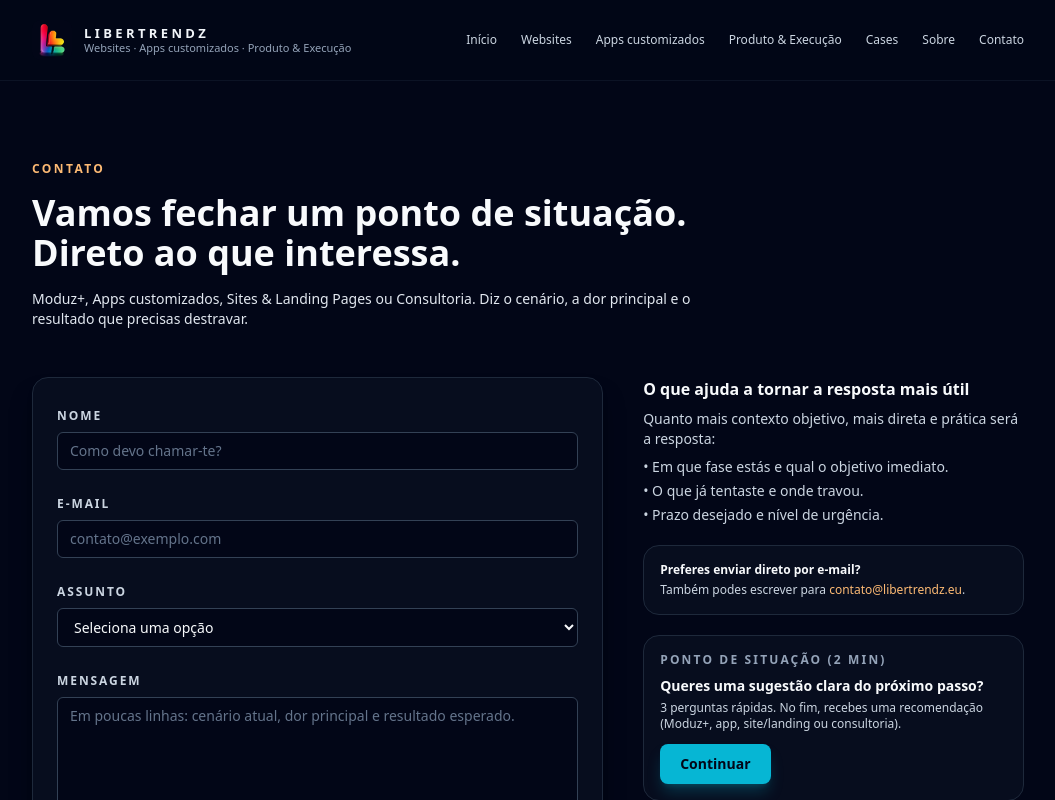
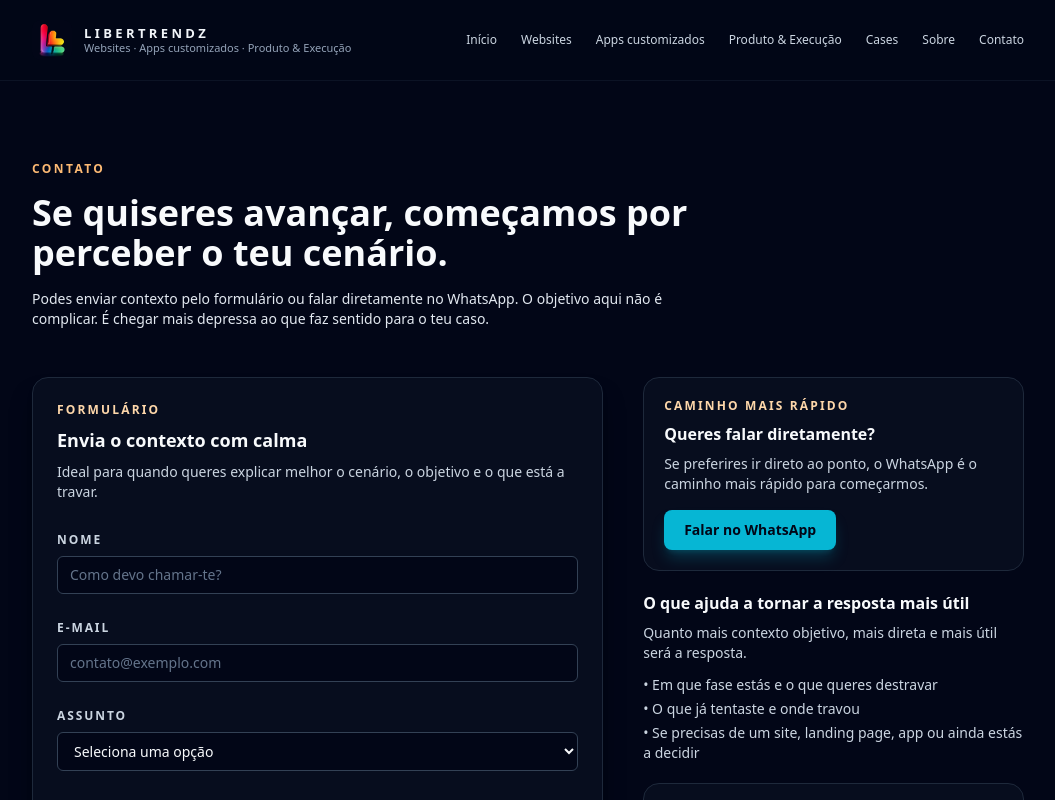
Before and after one commit to libertrendz/libertrendz-site, a Next.js app: page /contato in a window 1280 px wide. Shown: the top 800 px of the page, without its empty margins (112-1167 px from the left). Built offline with nearby package versions, Linux system fonts and the light colour scheme.

Commit message:
Update contact form text and error messages

```diff
--- a/app/contato/ContatoClient.tsx
+++ b/app/contato/ContatoClient.tsx
@@ -1,10 +1,14 @@
 // app/contato/ContatoClient.tsx
+
 "use client";
 
 import { FormEvent, useMemo, useState } from "react";
 import { useSearchParams } from "next/navigation";
 
 type Status = "idle" | "loading" | "success" | "error";
+
+const WHATSAPP_URL =
+  "https://wa.me/351910287128?text=Olá,%20quero%20entender%20qual%20o%20caminho%20mais%20certo%20para%20o%20meu%20caso.";
 
 export default function ContatoClient() {
   const [status, setStatus] = useState<Status>("idle");
@@ -51,7 +55,7 @@ export default function ContatoClient() {
       form.reset();
     } catch {
       setStatus("error");
-      setErrorMsg("Não foi possível enviar no momento. Tente novamente em instantes.");
+      setErrorMsg("Não foi possível enviar no momento. Tenta novamente em instantes.");
     }
   }
 
@@ -65,17 +69,29 @@ export default function ContatoClient() {
             Contato
           </p>
           <h1 className="text-3xl font-bold leading-tight md:text-4xl">
-            Vamos fechar um ponto de situação. Direto ao que interessa.
+            Se quiseres avançar, começamos por perceber o teu cenário.
           </h1>
           <p className="text-sm text-slate-200 max-w-2xl">
-            Moduz+, Apps customizados, Sites & Landing Pages ou Consultoria. Diz o cenário,
-            a dor principal e o resultado que precisas destravar.
+            Podes enviar contexto pelo formulário ou falar diretamente no WhatsApp.
+            O objetivo aqui não é complicar. É chegar mais depressa ao que faz sentido para o teu caso.
           </p>
         </div>
 
         <div className="grid gap-10 lg:grid-cols-[3fr,2fr] lg:items-start">
           {/* FORMULÁRIO */}
           <div className="rounded-2xl border border-slate-800 bg-slate-900/40 p-6 shadow-xl shadow-black/50">
+            <div className="mb-6 space-y-2">
+              <p className="text-xs font-semibold uppercase tracking-[0.18em] text-accent-300">
+                Formulário
+              </p>
+              <h2 className="text-lg font-semibold text-slate-50">
+                Envia o contexto com calma
+              </h2>
+              <p className="text-sm text-slate-300">
+                Ideal para quando queres explicar melhor o cenário, o objetivo e o que está a travar.
+              </p>
+            </div>
+
             <form className="space-y-5" onSubmit={handleSubmit}>
               <div className="space-y-1.5">
                 <label
@@ -128,10 +144,9 @@ export default function ContatoClient() {
                   <option value="" disabled>
                     Seleciona uma opção
                   </option>
-                  <option value="Moduz+">Moduz+</option>
+                  <option value="Websites">Websites</option>
                   <option value="Apps customizados">Apps customizados</option>
-                  <option value="Sites & Landing Pages">Sites & Landing Pages</option>
-                  <option value="Consultoria Ágil">Consultoria Ágil</option>
+                  <option value="Produto & Execução">Produto &amp; Execução</option>
                   <option value="Outro">Outro tema relacionado</option>
                 </select>
               </div>
@@ -150,7 +165,7 @@ export default function ContatoClient() {
                   rows={6}
                   defaultValue={prefill.mensagem || ""}
                   className="w-full rounded-md border border-slate-700 bg-slate-950 px-3 py-2 text-sm text-slate-50 outline-none ring-0 transition placeholder:text-slate-500 focus:border-accent-400 focus:ring-2 focus:ring-accent-500/40"
-                  placeholder="Em poucas linhas: cenário atual, dor principal e resultado esperado."
+                  placeholder="Em poucas linhas: cenário atual, principal dificuldade e resultado que queres alcançar."
                 />
               </div>
 
@@ -159,10 +174,11 @@ export default function ContatoClient() {
                   Recebido. Vamos analisar e responder por e-mail em até 24 horas.
                 </p>
               )}
+
               {status === "error" && (
                 <p className="text-xs text-red-400">
                   {errorMsg ||
-                    "Algo correu mal ao enviar. Tente novamente em instantes ou envie diretamente para contato@libertrendz.eu."}
+                    "Algo correu mal ao enviar. Tenta novamente em instantes ou escreve diretamente para contato@libertrendz.eu."}
                 </p>
               )}
 
@@ -172,7 +188,7 @@ export default function ContatoClient() {
                   disabled={status === "loading"}
                   className="inline-flex items-center justify-center rounded-lg bg-accent-500 px-6 py-3 text-sm font-semibold text-slate-950 shadow-lg shadow-accent-500/30 transition hover:bg-accent-400 disabled:cursor-not-allowed disabled:opacity-70"
                 >
-                  {status === "loading" ? "A enviar…" : "Enviar"}
+                  {status === "loading" ? "A enviar…" : "Enviar mensagem"}
                 </button>
               </div>
             </form>
@@ -180,17 +196,40 @@ export default function ContatoClient() {
 
           {/* LATERAL */}
           <div className="space-y-5 text-sm text-slate-200">
+            <div className="rounded-2xl border border-slate-800 bg-slate-900/40 p-5">
+              <p className="text-xs font-semibold uppercase tracking-[0.18em] text-accent-300">
+                Caminho mais rápido
+              </p>
+              <h2 className="mt-2 text-base font-semibold text-slate-50">
+                Queres falar diretamente?
+              </h2>
+              <p className="mt-2 text-slate-300">
+                Se preferires ir direto ao ponto, o WhatsApp é o caminho mais rápido para começarmos.
+              </p>
+
+              <div className="mt-4">
+                <a
+                  href={WHATSAPP_URL}
+                  target="_blank"
+                  rel="noreferrer"
+                  className="inline-flex items-center justify-center rounded-lg bg-cyan-500 px-5 py-2.5 text-sm font-semibold text-slate-950 shadow-lg shadow-cyan-500/25 transition hover:bg-cyan-400"
+                >
+                  Falar no WhatsApp
+                </a>
+              </div>
+            </div>
+
             <div>
               <h2 className="text-base font-semibold text-slate-50">
                 O que ajuda a tornar a resposta mais útil
               </h2>
               <p className="mt-2 text-slate-300">
-                Quanto mais contexto objetivo, mais direta e prática será a resposta:
+                Quanto mais contexto objetivo, mais direta e mais útil será a resposta.
               </p>
-              <ul className="mt-2 space-y-1 text-slate-300">
-                <li>• Em que fase estás e qual o objetivo imediato.</li>
-                <li>• O que já tentaste e onde travou.</li>
-                <li>• Prazo desejado e nível de urgência.</li>
+              <ul className="mt-3 space-y-1 text-slate-300">
+                <li>• Em que fase estás e o que queres destravar</li>
+                <li>• O que já tentaste e onde travou</li>
+                <li>• Se precisas de um site, landing page, app ou ainda estás a decidir</li>
               </ul>
             </div>
 
@@ -210,16 +249,15 @@ export default function ContatoClient() {
               </p>
             </div>
 
-            {/* NOVO: ATALHO PARA "PONTO DE SITUAÇÃO" */}
             <div className="rounded-2xl border border-slate-800 bg-slate-900/40 p-4">
               <p className="text-xs font-semibold uppercase tracking-[0.18em] text-slate-400">
-                Ponto de situação (2 min)
+                Diagnóstico (2 min)
               </p>
               <p className="mt-2 text-sm font-semibold text-slate-50">
-                Queres uma sugestão clara do próximo passo?
+                Ainda não sabes qual é o caminho certo?
               </p>
               <p className="mt-1 text-xs text-slate-300">
-                3 perguntas rápidas. No fim, recebes uma recomendação (Moduz+, app, site/landing ou consultoria).
+                Responde a algumas perguntas rápidas e recebe uma recomendação mais clara.
               </p>
 
               <div className="mt-3">
@@ -227,7 +265,7 @@ export default function ContatoClient() {
                   href="/diagnostico"
                   className="inline-flex items-center justify-center rounded-lg bg-cyan-500 px-5 py-2.5 text-sm font-semibold text-slate-950 shadow-lg shadow-cyan-500/25 transition hover:bg-cyan-400"
                 >
-                  Continuar
+                  Fazer diagnóstico
                 </a>
               </div>
             </div>
```
